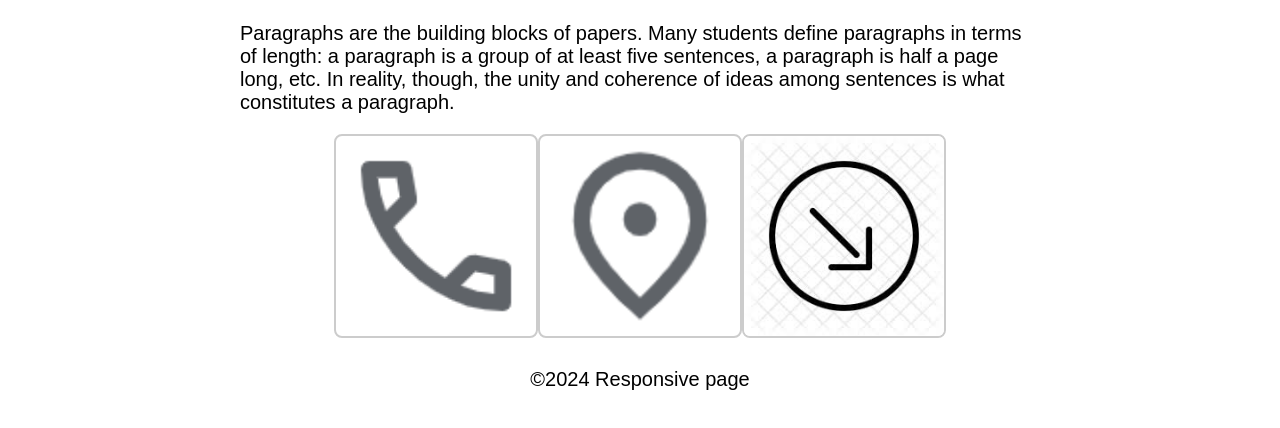
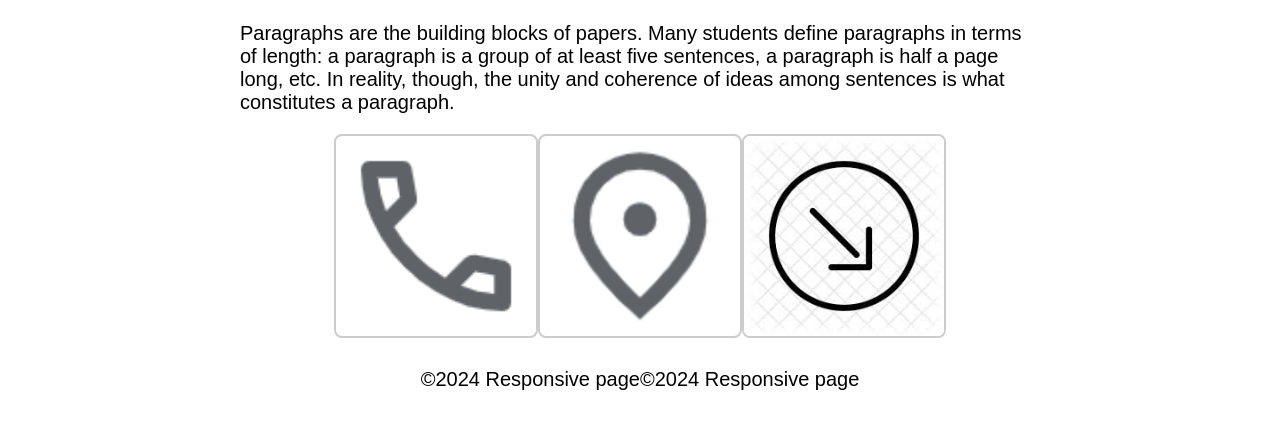
Before and after one commit to Afrinfarhath/ContactPage, a plain HTML site: page index.html in a window 1280 px wide. Shown: the part 190-618 px from the top of the page. Drawn offline with Linux system fonts and the light colour scheme.

Commit message:
fix: updated file

```diff
--- a/index.html
+++ b/index.html
@@ -23,6 +23,7 @@
     </main>
     <footer class="footer">
       <p>&copy;2024 Responsive page</p>
+      <p>&copy;2024 Responsive page</p>
     </footer>
   </body>
 </html>
```
